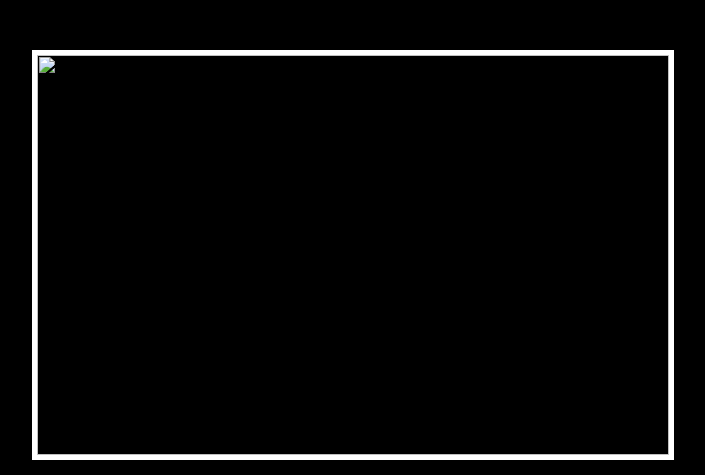
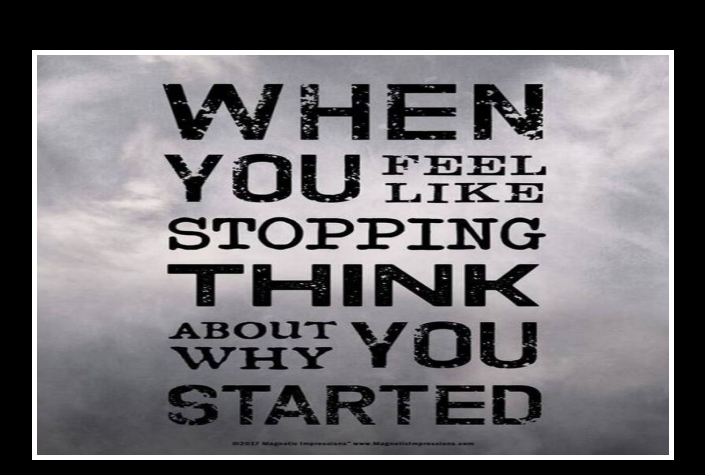
Before and after one commit to SonyPitta/motiva-meme.html, a plain HTML site: page index.html in a window 1280 px wide. Shown: the part 140-615 px from the top of the page, without its empty margins (292-997 px from the left). Drawn offline with nearby package versions, Linux system fonts and the light colour scheme.

Commit message:
Update index.html

```diff
--- a/index.html
+++ b/index.html
@@ -11,7 +11,7 @@
 
 <body>
   <div>
-  <img src="./assets/images/motivational-memes.jpg" width="300" height="400"/>
+  <img src="motivational-memes.jpg" width="300" height="400"/>
   <h1>Motivate Yourself</h1>
   <p>"When you motivate, you can help others."</p></div>
 </body>
```
